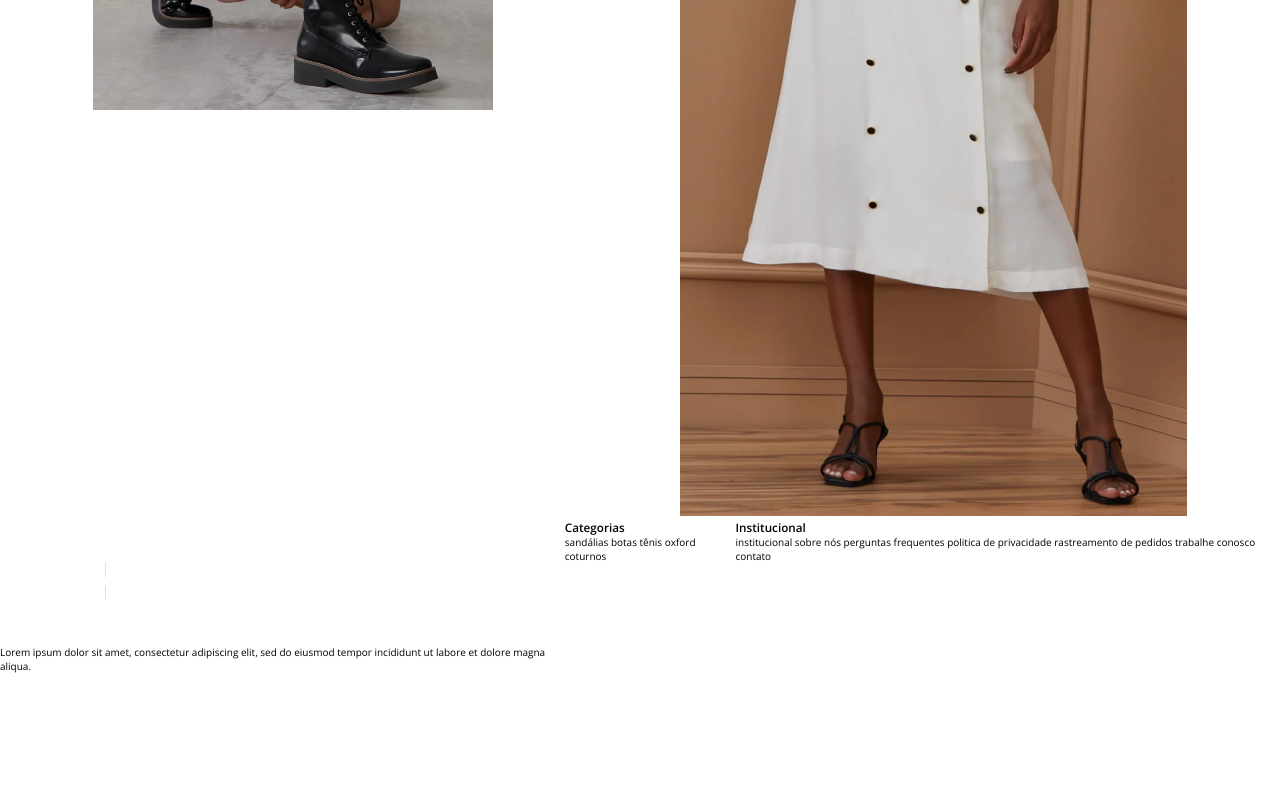
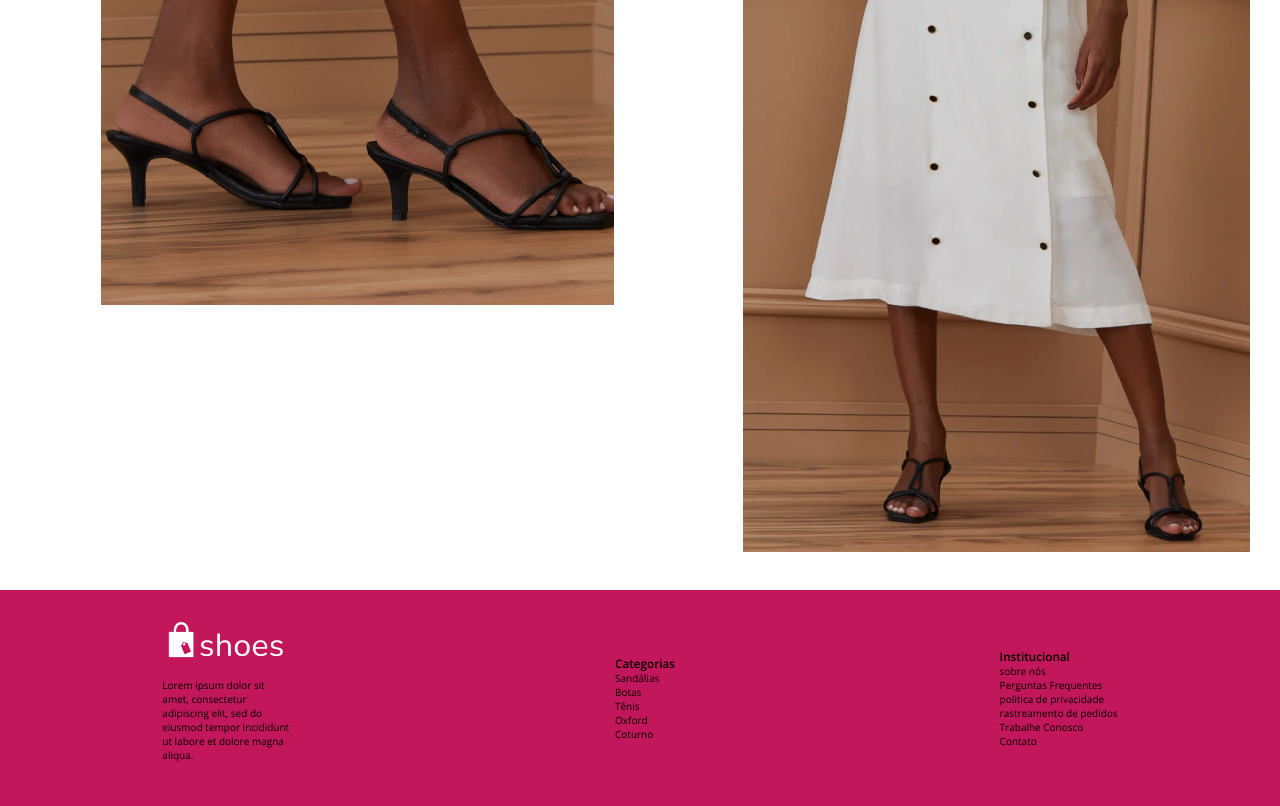
Before and after one commit to EduardoDev94/FlexboxTraining, a plain HTML site: page index.html in a window 1280 px wide. Shown: the part 2281-3087 px from the top of the page. Before the commit the page ends 2954 px from the top, so only its background shows below. Drawn offline with nearby package versions, Linux system fonts and the light colour scheme.

Commit message:
Faltam alguns detalhes

```diff
--- a/assets/css/style.css
+++ b/assets/css/style.css
@@ -48,7 +48,8 @@
         flex-wrap: wrap;
         justify-content:space-around;
         height: 90vh;
-           }
+        width: 100%;
+        }
 
     #img1{
         margin: 50px 0px 0px 0px;
@@ -81,12 +82,37 @@
     .sandalia{
         display:flex;
         justify-content: space-around;
+        flex-wrap: wrap;
      }
      #quadro1{
         display:flex;
         flex-direction:column;
+        flex-wrap: wrap;
      }
      footer {
         display:flex;
         justify-content: space-around;
+        background-color: #C2185B;
+        width: 100%;
+        height: 27vh;
+      }
+
+      footer div {
+        display:flex;
+        flex-direction: column;
+        justify-content: center;
      }
+
+     .doubleImage img {
+        padding:10px
+     }
+
+     .logotexto {
+       display:flex;
+       width: 10%;
+       justify-content: center;
+       height: 24vh;
+     }
+     .sandalia div img {
+        padding: 7%
+     }
--- a/index.html
+++ b/index.html
@@ -50,15 +50,35 @@
             </article>
         </section>
         <section class="sandalia">
-            <div id="quadro1"> <h3>SANDÁLIA PALMILHA MATELASSÊ TIRAS ROLOTÊ</h3> <span>Ver Detalhes</span> <img src="./assets/img/encontre-seu-estilo-1.png"> </div>
+            <div id="quadro1"> <h3>SANDÁLIA PALMILHA MATELASSÊ TIRAS ROLOTÊ</h3> <span>Ver Detalhes</span> <img src="./assets/img/sandalia-01.png"> </div>
             <div><img src="./assets/img/sandalia-02.png"> </div>
         </section>
     </main>
+
     <footer>
 
-        <div><img src="./assets/img/shoes-logo-white-1.png"> <p>Lorem ipsum dolor sit amet, consectetur adipiscing elit, sed do eiusmod tempor incididunt ut labore et dolore magna aliqua. </p></div>
-        <div><h3>Categorias</h3> <p> sandálias botas tênis oxford  coturnos</p></div>
-        <div> <h3>Institucional</h3> <p>institucional sobre nós perguntas frequentes politica de privacidade rastreamento de pedidos trabalhe conosco contato</p> </div>
+        <div class = "logotexto">
+            <img src="./assets/img/shoes-logo-white-1.png" id="logorodape">
+            <p>Lorem ipsum dolor sit amet, consectetur adipiscing elit, sed do eiusmod tempor incididunt ut labore et dolore magna aliqua. </p>
+        </div>
+        <div>
+            <h3>Categorias</h3>
+            <p> Sandálias </p>
+            <p>Botas</p>
+            <p>Tênis</p>
+            <p>Oxford</p>
+            <p>Coturno</p>
+
+         </div>
+        <div>
+            <h3>Institucional</h3>
+            <p>sobre nós</p>
+            <p>Perguntas Frequentes</p>
+            <p>politica de privacidade</p>
+            <p>rastreamento de pedidos</p>
+            <p>Trabalhe Conosco</p>
+            <p>Contato</p>
+        </div>
 
     </footer>
 
```
